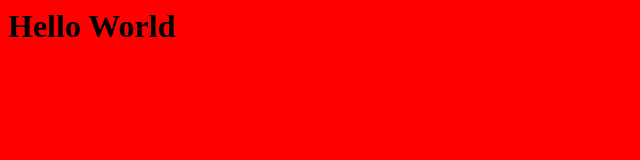
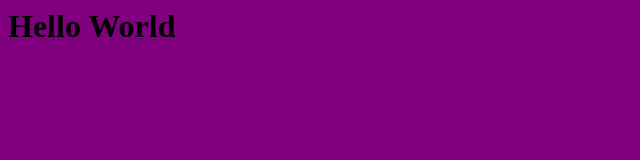
Before and after one commit to mmoore5325/github-codedeploy, a plain HTML site: page files/index.html in a window 1280 px wide. Shown: the whole page, without its empty margins (0-640 px from the left). Drawn offline with Linux system fonts and the light colour scheme.

Commit message:
Update index.html

```diff
--- a/files/index.html
+++ b/files/index.html
@@ -1,5 +1,5 @@
 <html>
-<body bgcolor="red">
+<body bgcolor="purple">
   <h1>Hello World</h1>
 </body>
 </html>
```
